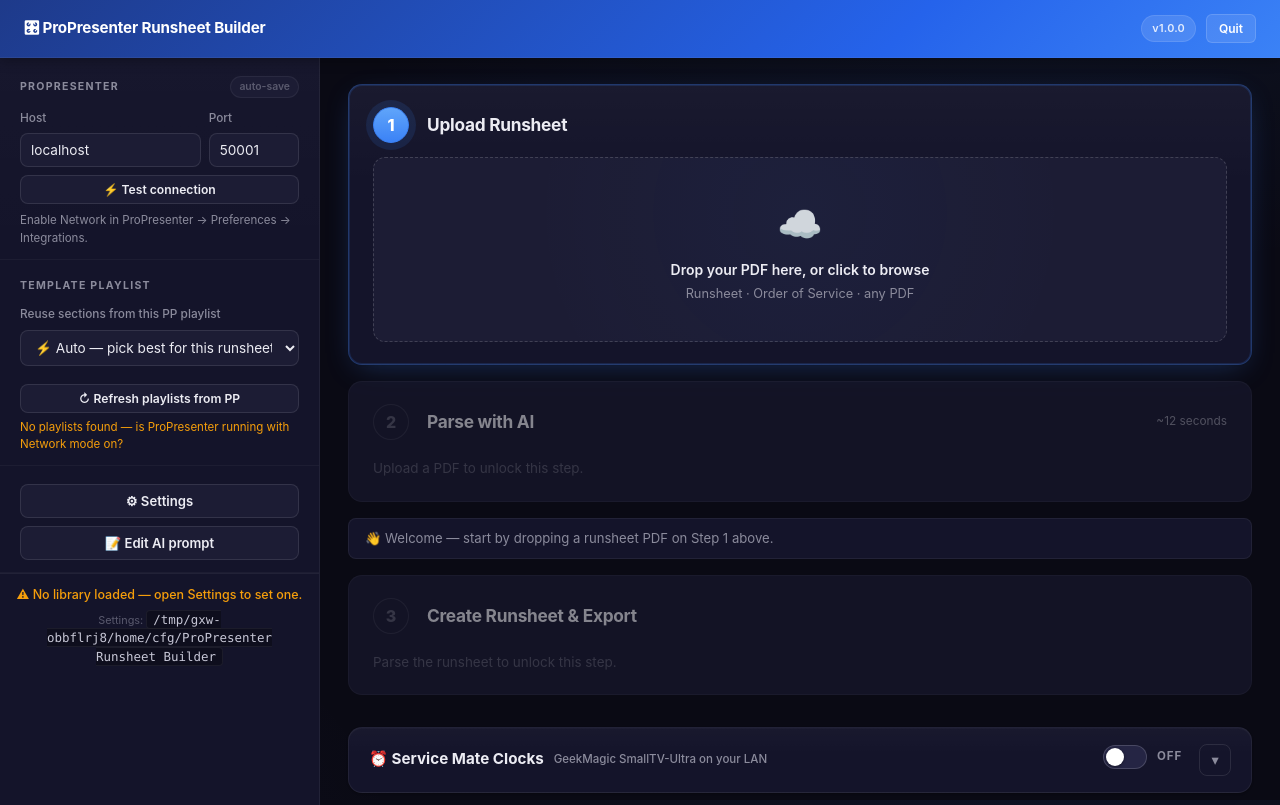
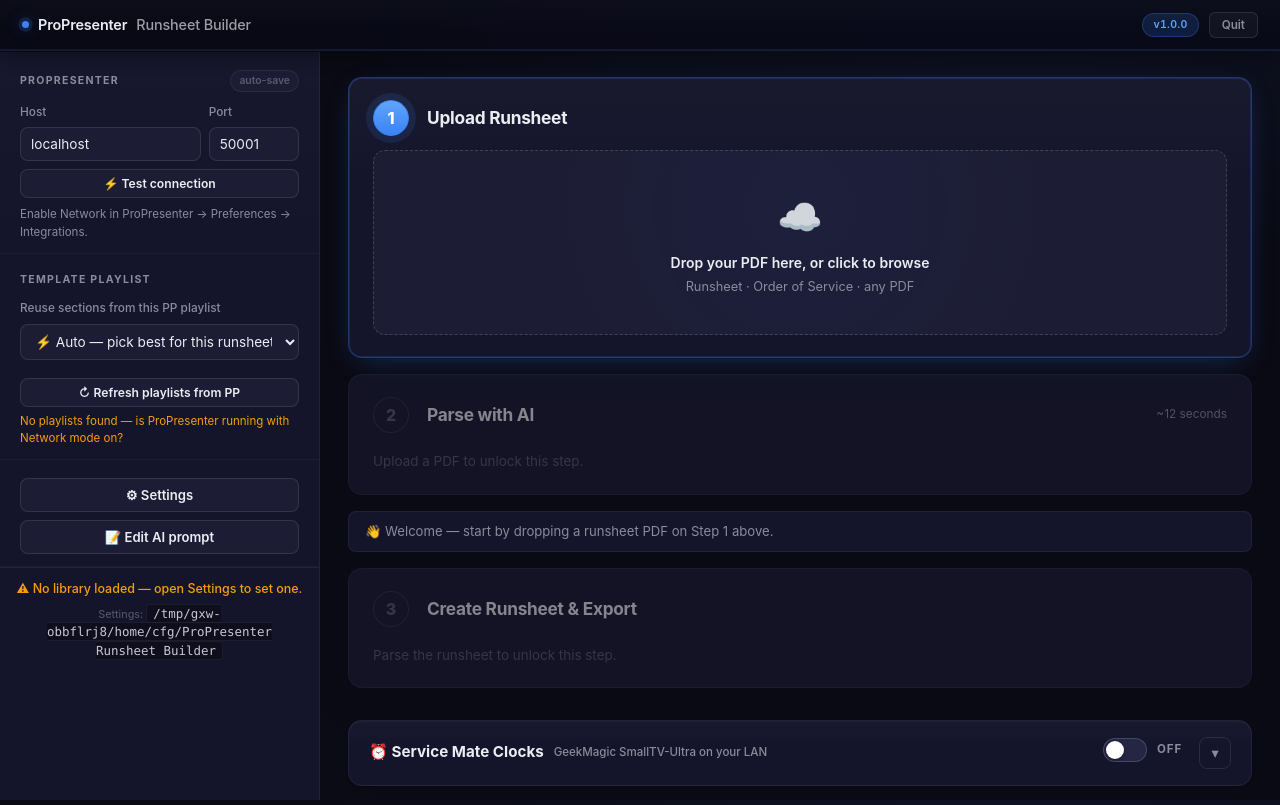
Before and after one commit to jimhoggey/Runsheetpilot, a Flask app: page / in a window 1280 px wide. Shown: the top 805 px of the page. Run offline with Flask 3, Linux system fonts and the light colour scheme; data that the repository does not hold is empty.

Commit message:
Header: dark glass + pulsing accent dot — less SaaS banner, more pro tool
The bright wall-to-wall blue gradient looked like every B2B onboarding
in 2018. Swapped for a near-black glass strip (rgba(10,10,22,0.78) over
the page bg) with backdrop-blur, a 1 px white-at-6% line on the bottom,
and a hair-thin blue inset shadow underneath that to give the header a
clean accent edge.

  • Bright gradient → dark glassy bar (matches the rest of the panel
    chrome instead of fighting it).
  • 🎛 emoji dropped — was the Apple coloured-glyph version that
    clashed with the dark theme. Replaced with the brand name where
    "Runsheet Builder" is set to opacity 0.65 so "ProPresenter" reads
    as the primary mark.
  • New pulsing 7 px blue dot before the name (--acc + glow rings,
    3 s breathing animation) — gives a subtle "app is alive" cue.
  • Version badge re-themed: now an accent-soft pill in --acc-2 (was
    flat white-on-white).
  • Quit button: was a translucent white button that screamed
    primary; now an outlined muted button that goes red on hover.
    Looks like a system close, not the main CTA.

All changes are in app.css + a one-line markup change for the h1
content. No JS, no behaviour change, no test impact.

```diff
--- a/static/app.css
+++ b/static/app.css
@@ -79,9 +79,16 @@ body {
 
 /* ─── header ───────────────────────────────────────────────────────────── */
 header {
+  /* Dark glassy bar over the page bg — looks like a real desktop-app
+     chrome strip instead of a bright SaaS banner. The two shadows
+     stack: a 1 px line at the bottom (--border-2), then a hair-thin
+     accent glow underneath that to give the header an "edge". */
   background:
-    linear-gradient(135deg, #1e3a8a 0%, #2563eb 70%, #3b82f6 100%);
-  padding: 14px 24px;
+    linear-gradient(180deg, rgba(255,255,255,0.018), transparent 60%),
+    rgba(10, 10, 22, 0.78);
+  backdrop-filter: blur(18px) saturate(140%);
+  -webkit-backdrop-filter: blur(18px) saturate(140%);
+  padding: 12px 22px;
   display: flex;
   align-items: center;
   justify-content: space-between;
@@ -89,39 +96,64 @@ header {
   top: 0;
   z-index: 20;
   border-bottom: 1px solid rgba(255,255,255,0.06);
-  box-shadow: 0 2px 12px rgba(0,0,0,0.30);
+  box-shadow:
+    inset 0 -1px 0 rgba(59,130,246,0.14),     /* hair-thin accent under */
+    0 6px 20px -4px rgba(0,0,0,0.45);
 }
 header h1 {
-  font-size: 0.95rem;
-  font-weight: 700;
+  font-size: 0.9rem;
+  font-weight: 600;
   letter-spacing: -0.01em;
-  color: #fff;
-  display: flex; align-items: center; gap: 8px;
+  color: var(--text);
+  display: flex; align-items: center; gap: 9px;
+}
+/* Tiny pulsing accent dot before the brand name — gives the header a
+   "this app is alive" cue without being shouty. */
+header h1::before {
+  content: '';
+  display: inline-block;
+  width: 7px; height: 7px;
+  border-radius: 50%;
+  background: var(--acc);
+  box-shadow: 0 0 0 3px rgba(59,130,246,0.20),
+              0 0 12px rgba(59,130,246,0.55);
+  animation: header-dot 3s ease-in-out infinite;
+}
+@keyframes header-dot {
+  0%, 100% { box-shadow: 0 0 0 3px rgba(59,130,246,0.20),
+                          0 0 12px rgba(59,130,246,0.55); }
+  50%      { box-shadow: 0 0 0 5px rgba(59,130,246,0.08),
+                          0 0 18px rgba(59,130,246,0.45); }
 }
 .header-right { display: flex; align-items: center; gap: 10px; }
 header .badge {
-  font-size: 0.68rem;
+  font-size: 0.66rem;
   font-weight: 600;
-  color: rgba(255,255,255,0.85);
-  background: rgba(255,255,255,0.12);
-  padding: 4px 10px;
+  color: var(--acc-2);
+  background: var(--acc-soft);
+  padding: 3px 10px;
   border-radius: 999px;
-  letter-spacing: 0.02em;
-  border: 1px solid rgba(255,255,255,0.10);
+  letter-spacing: 0.03em;
+  border: 1px solid rgba(59,130,246,0.28);
+  font-variant-numeric: tabular-nums;
 }
 .quit-btn {
-  background: rgba(255,255,255,0.10);
-  color: #fff;
-  border: 1px solid rgba(255,255,255,0.15);
-  padding: 6px 12px;
+  background: rgba(255,255,255,0.04);
+  color: var(--muted);
+  border: 1px solid var(--border-2);
+  padding: 5px 12px;
   border-radius: var(--r-1);
-  font-size: 0.75rem;
+  font-size: 0.73rem;
   font-weight: 600;
   cursor: pointer;
   font-family: inherit;
-  transition: background .15s, border-color .15s, transform .06s;
+  transition: background .15s, border-color .15s, color .15s, transform .06s;
 }
-.quit-btn:hover { background: rgba(239,68,68,0.65); border-color: rgba(239,68,68,0.6); }
+.quit-btn:hover {
+  background: rgba(239,68,68,0.14);
+  border-color: rgba(239,68,68,0.40);
+  color: #fca5a5;
+}
 .quit-btn:active { transform: translateY(1px); }
 
 /* ─── layout ───────────────────────────────────────────────────────────── */
--- a/templates/index.html
+++ b/templates/index.html
@@ -9,7 +9,7 @@
 <body>
 
 <header>
-  <h1>🎛 ProPresenter Runsheet Builder</h1>
+  <h1>ProPresenter <span style="opacity:0.65;font-weight:500">Runsheet Builder</span></h1>
   <div class="header-right">
     <span class="badge" id="version-badge">v—</span>
     <button class="quit-btn" onclick="quitApp()" title="Stop the app and close the browser tab">Quit</button>
```
